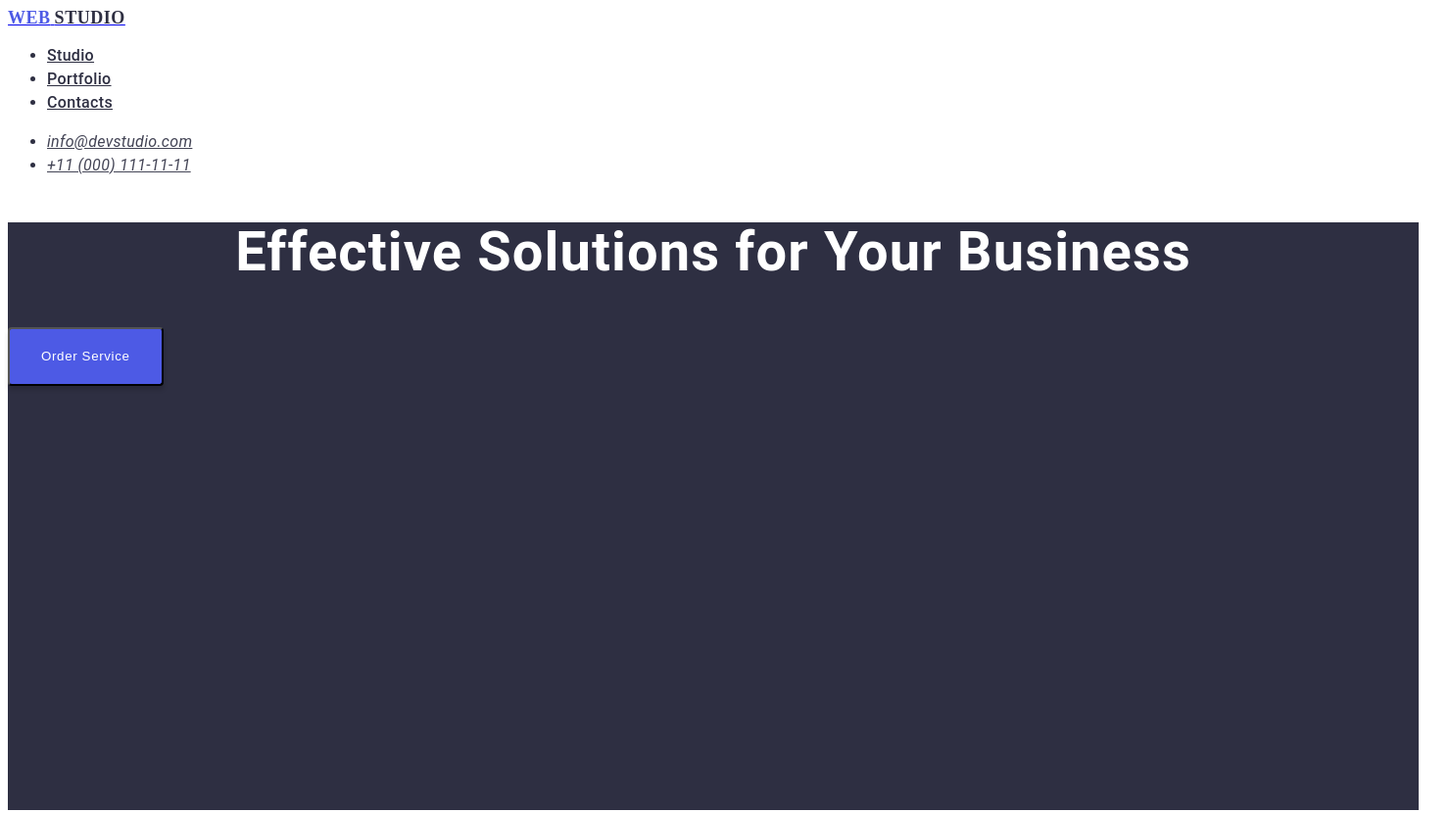
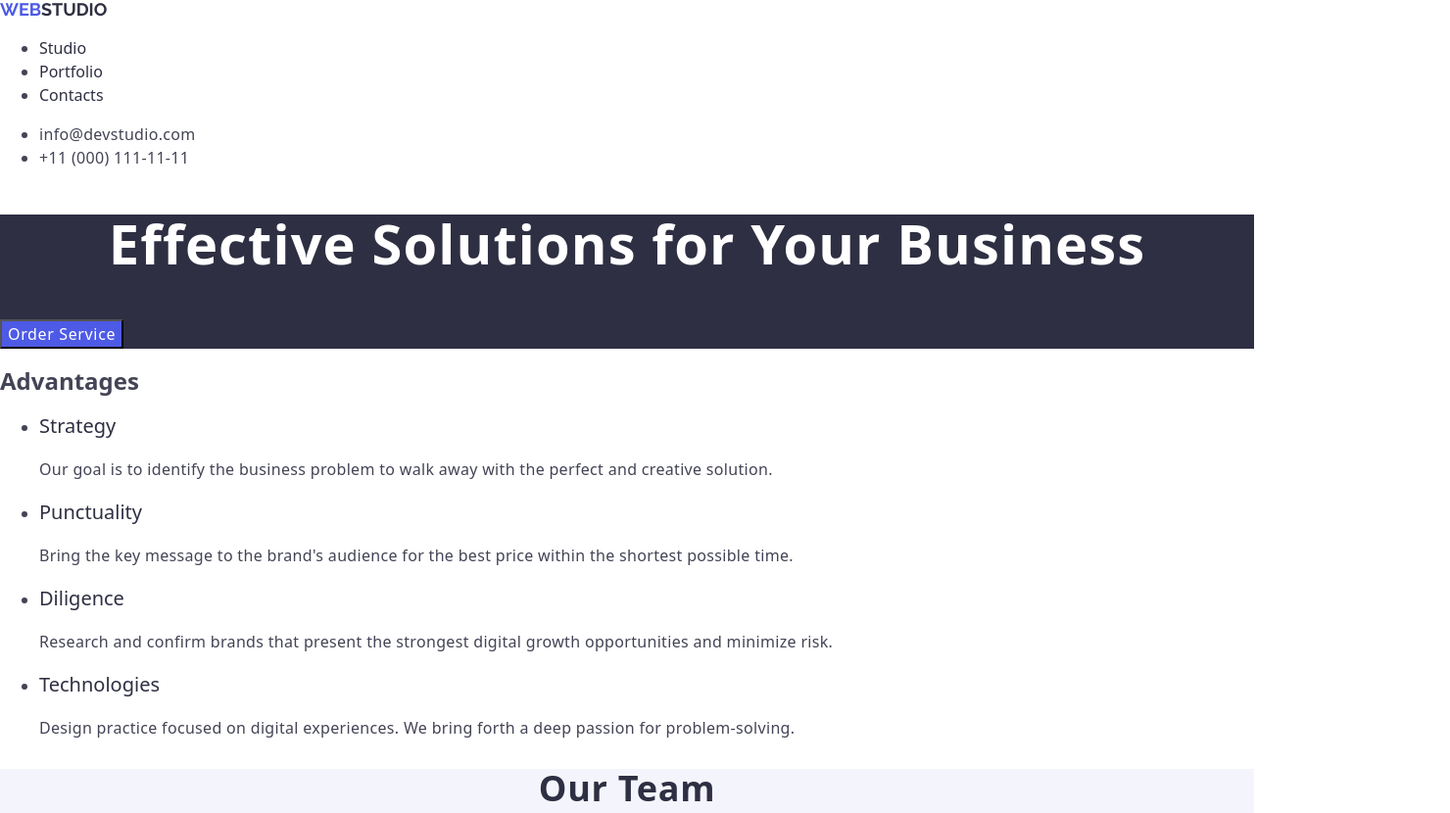
Before and after one commit to Halyna-Mukha/goit-markup-hw-02, a plain HTML site: page index.html in a window 1280 px wide. Shown: the top 830 px of the page at 98% size, 1480 px wide, since content can reach past the window. Drawn offline with nearby package versions, Linux system fonts and the light colour scheme.

Commit message:
update index.html

```diff
--- a/css/styles.css
+++ b/css/styles.css
@@ -1,86 +1,97 @@
+a {
+    text-decoration: none;
+}
+
 body {
-font-family: roboto, raleway, sans-serif;
-color: #2E2F42;
+font-family: 'Roboto', 'Raleway', sans-serif;
+color: #434455;
 font-size: 16px;
 background-color: #FFF;
 font-style: normal;
 font-weight: 400
 }
-.web-nav {
+
+/* Header */
+
+.logo{
 color: var(--IRIS, #4D5AE5);
-font-family: Raleway;
+font-family: 'Raleway', sans-serif;
 font-size: 18px;
-font-style: normal;
 font-weight: 700;
-line-height: 21px;
-letter-spacing: 0.54px;
+line-height: 1,16;
+letter-spacing: 0,03em;
 text-transform: uppercase;
 }
 .studio-nav {
 color: var(--NAVY-BLUE, #2E2F42);
-font-family: Raleway;
-font-size: 18px;
-font-style: normal;
-font-weight: 700;
-line-height: 21px;
-letter-spacing: 0.54px;
-text-transform: uppercase;
 }
-.nav-link {
+.link {
 font-weight: 500;
-line-height: 24px;
-letter-spacing: 0.32px;
+line-height: 1.5;
+letter-spacing: 0.02;
 color: #2E2F42;
 }
-.nav-link:hover {
+.link:hover, .link:focus {
 color: var(--OCEAN, #404BBF);
 }
+.our-contacts {
+font-style: normal
+}
 .contacts {
-line-height: 24px;
-letter-spacing: 0.32px;
+line-height: 1.5;
+letter-spacing: 0.02em;
 color: #434455;
 }
-.contacts:hover {
+.contacts:hover, .contacts:focus {
 color: var(--OCEAN, #404BBF);
 }
+
+/* Hero */
+
 .solutions {
 background-color: var(--NAVY-BLUE, #2E2F42);
-width: 1440px;
-height: 600px;
-flex-shrink: 0;
 }
-.effect-solutions {
+.title-solutions {
 font-size: 56px;
 font-weight: 700;
-line-height: 60px;
-letter-spacing: 1.12px;
+line-height: 1.07;
+letter-spacing: 0.02em;
 color: var(--WHITE, #FFF);
 text-align: center;
 }
-.order-service {
-border-radius: 4px;
-background-color: var(--IRIS, #4D5AE5);
-box-shadow: 0px 4px 4px 0px rgba(0, 0, 0, 0.15);
-color: #4D5AE5;
-display: inline-flex;
-padding: 16px 32px;
-align-items: flex-start;
-gap: 10px;
-cursor: pointer;
-border-radius: 4px;
-background: var(--IRIS, #4D5AE5);
-box-shadow: 0px 4px 4px 0px rgba(0, 0, 0, 0.15);
+.button-klik {
+    background-color: var(--IRIS, #4D5AE5);
+    cursor: pointer;
 }
-.order-service:hover {
-border-radius: 4px;
-background: var(--OCEAN, #404BBF);
-box-shadow: 0px 4px 4px 0px rgba(0, 0, 0, 0.15);
+.button-name {
+    color: var(--WHITE, #FFF);
+    /* Button Text */
+    font-weight: 500;
+    line-height: 1.5; /* 150% */
+    letter-spacing: 0.04em;
 }
-.order {
+.button-klik:focus .button-klik:hover {
+    background-color: var(--OCEAN, #404BBF);
+}
+
+/* About us */
+
+.about-title-list {
+color: var(--NAVY-BLUE, #2E2F42);
+font-size: 20px;
 font-weight: 500;
-line-height: 24px;
-letter-spacing: 0.64px;
-color: var(--WHITE, #FFF);
+line-height: 1.2;
+letter-spacing: 0.02;
+}
+.about-text {
+color: var(--SLATE, #434455);
+line-height: 1.5;
+letter-spacing: 0.02em;
+}
+
+/* Our team */
+.team-section {
+background-color: #F4F4FD
 }
 
 .team-title {
@@ -88,13 +99,16 @@ color: var(--NAVY-BLUE, #2E2F42);
 text-align: center;
 font-size: 36px;
 font-weight: 700;
-line-height: 40px;
-letter-spacing: 0.72px;
+line-height: 1.11;
+letter-spacing: 0.02em;
 text-transform: capitalize;
 }
 
 .team-title-item {
-
+background-color: #FFFFFF;
+width: 1440px;
+height: 732px;
+flex-shrink: 0;
 }
 
 .team-title-name {
@@ -112,70 +126,50 @@ text-align: center;
 line-height: 24px;
 letter-spacing: 0.32px;
 }
+
+/* Our portfolio */
+
 .portfolio-title {
 color: var(--NAVY-BLUE, #2E2F42);
 text-align: center;
 font-size: 36px;
 font-weight: 700;
-line-height: 40px;
-letter-spacing: 0.72px;
+line-height: 1.11;
+letter-spacing: 0.02em;
 text-transform: capitalize;
 }
 .portfolio-title-name {
 color: var(--NAVY-BLUE, #2E2F42);
 font-size: 20px;
 font-weight: 500;
-line-height: 24px;
-letter-spacing: 0.4px;
+line-height: 1.2;
+letter-spacing: 0.02em;
 }
 .portfolio-title-text {
 color: var(--SLATE, #434455);
-line-height: 24px;
-letter-spacing: 0.32px;
+line-height: 1.5;
+letter-spacing: 0.02em;
 }
-.about-title-list {
-color: var(--NAVY-BLUE, #2E2F42);
-font-size: 20px;
-font-weight: 500;
-line-height: 24px;
-letter-spacing: 0.4px;
-width: 264px;
-}
-.about-text {
-color: var(--SLATE, #434455);
-line-height: 24px;
-letter-spacing: 0.32px;
-width: 264px;
+
+
+/* Footer */
+.main-footer {
+background-color: var(--NAVY-BLUE, #2e2f42);
 }
 .footer-text {
 color: var(--CLOUD, #F4F4FD);
-line-height: 24px;
-letter-spacing: 0.32px;
-width: 264px;
+line-height: 1.5;
+letter-spacing: 0.02em;
 }
-.footer-box {
-background: var(--NAVY-BLUE, #2E2F42);
-width: 1440px;
-height: 312px;
-flex-shrink: 0;
-}
-.web-logo-footer {
+.logo-footer {
 color: var(--IRIS, #4D5AE5);
-font-family: Raleway;
+font-family: 'Raleway', sans-serif;
 font-size: 18px;
-font-style: normal;
 font-weight: 700;
-line-height: 21px;
-letter-spacing: 0.54px;
+line-height: 1.17;
+letter-spacing: 0.03em;
 text-transform: uppercase;
 }
 .studio-logo-footer {
 color: var(--CLOUD, #F4F4FD);
-font-family: Raleway;
-font-size: 18px;
-font-style: normal;
-font-weight: 700;
-line-height: 21px;
-letter-spacing: 0.54px;
-text-transform: uppercase;
 }
--- a/index.html
+++ b/index.html
@@ -4,24 +4,33 @@
     <meta charset="UTF-8" />
     <meta name="viewport" content="width=device-width, initial-scale=1.0" />
     <title>Document</title>
+    <link rel="preconnect" href="https://fonts.googleapis.com" />
+    <link rel="preconnect" href="https://fonts.gstatic.com" crossorigin />
+    <link
+      href="https://fonts.googleapis.com/css2?family=Raleway:wght@700&family=Roboto:wght@400;500;700&display=swap"
+      rel="stylesheet"
+    />
     <link rel="stylesheet" href="./css/styles.css" />
+    <link
+      rel="stylesheet"
+      href="https://cdnjs.cloudflare.com/ajax/libs/modern-normalize/2.0.0/modern-normalize.min.css"
+    />
   </head>
   <body>
     <!-- Header content -->
     <header>
-      <nav>
-        <a href="./index.html">
-          <span class="web-nav">Web</span>
-          <span class="studio-nav">Studio</span></a
+      <nav class="main-nav">
+        <a href="./index.html" class="logo"
+          >Web<span class="studio-nav">Studio</span></a
         >
         <ul>
-          <li><a class="nav-link" href="#studio">Studio</a></li>
-          <li><a class="nav-link" href="#portfolio">Portfolio</a></li>
-          <li><a class="nav-link" href="#contacts">Contacts</a></li>
+          <li><a class="link" href="index.html">Studio</a></li>
+          <li><a class="link" href="">Portfolio</a></li>
+          <li><a class="link" href="">Contacts</a></li>
         </ul>
       </nav>
-      <address>
-        <ul id="contacts">
+      <address class="our-contacts">
+        <ul>
           <li>
             <a class="contacts" href="mailto:info@devstudio.com"
               >info@devstudio.com</a
@@ -37,19 +46,15 @@
     <!-- Main content -->
     <main>
       <!-- Hero -->
-      <section>
-        <div class="solutions">
-          <h1 class="effect-solutions">
-            Effective Solutions for Your Business
-          </h1>
-          <button class="order-service" type="button">
-            <span class="order">Order Service</span>
-          </button>
-        </div>
+      <section class="solutions">
+        <h1 class="title-solutions">Effective Solutions for Your Business</h1>
+        <button class="button-klik" type="button">
+          <span class="button-name">Order Service</span>
+        </button>
       </section>
 
       <!-- About us -->
-      <section id="studio">
+      <section>
         <h2 class="about-title">Advantages</h2>
         <ul>
           <li>
@@ -84,7 +89,7 @@
       </section>
 
       <!-- Our team -->
-      <section>
+      <section class="team-section">
         <h2 class="team-title">Our Team</h2>
         <ul>
           <li class="team-title-item">
@@ -131,12 +136,12 @@
       </section>
 
       <!-- Our portfolio -->
-      <section id="portfolio">
+      <section>
         <h2 class="portfolio-title">Our Portfolio</h2>
         <ul>
           <li>
             <img
-              src="./images/portfolio/banking-app.png"
+              src="./images/portfolio/banking-app.jpg"
               alt="Banking App"
               width="360"
               height="300"
@@ -146,7 +151,7 @@
           </li>
           <li>
             <img
-              src="./images/portfolio/cashless-payment.png"
+              src="./images/portfolio/cashless-payment.jpg"
               alt="Cashless Payment"
               width="360"
               height="300"
@@ -156,7 +161,7 @@
           </li>
           <li>
             <img
-              src="./images/portfolio/meditation-app.png"
+              src="./images/portfolio/meditation-app.jpg"
               alt="Meditation App"
               width="360"
               height="300"
@@ -166,7 +171,7 @@
           </li>
           <li>
             <img
-              src="./images/portfolio/taxi-service.png"
+              src="./images/portfolio/taxi-service.jpg"
               alt="Taxi Service"
               width="360"
               height="300"
@@ -176,7 +181,7 @@
           </li>
           <li>
             <img
-              src="./images/portfolio/screen-illustration.png"
+              src="./images/portfolio/screen-illustrations.jpg"
               alt="Screen Illustrations"
               width="360"
               height="300"
@@ -186,7 +191,7 @@
           </li>
           <li>
             <img
-              src="./images/portfolio/online-courses.png"
+              src="./images/portfolio/online-courses.jpg"
               alt="Online Courses"
               width="360"
               height="300"
@@ -198,17 +203,14 @@
       </section>
     </main>
     <!-- Footer -->
-    <footer>
-      <div class="footer-box">
-        <a href="./index.html"
-          ><span class="web-logo-footer">Web</span
-          ><span class="studio-logo-footer">Studio</span></a
-        >
-        <p class="footer-text">
-          Increase the flow of customers and sales for your business with
-          digital marketing & growth solutions.
-        </p>
-      </div>
+    <footer class="main-footer">
+      <a href="./index.html" class="logo-footer">Web
+        <span class="studio-logo-footer">Studio</span></a
+      >
+      <p class="footer-text">
+        Increase the flow of customers and sales for your business with digital
+        marketing & growth solutions.
+      </p>
     </footer>
   </body>
 </html>
```
Also changed, not shown: images/portfolio/banking-app.jpg (added), images/portfolio/banking-app.png (deleted), images/portfolio/cashless-payment.jpg (added), images/portfolio/cashless-payment.png (deleted), images/portfolio/meditation-app.jpg (added), images/portfolio/meditation-app.png (deleted), images/portfolio/online-courses.jpg (added), images/portfolio/online-courses.png (deleted), images/portfolio/screen-illustration.png (deleted), images/portfolio/screen-illustrations.jpg (added), images/portfolio/taxi-service.jpg (added), images/portfolio/taxi-service.png (deleted).
